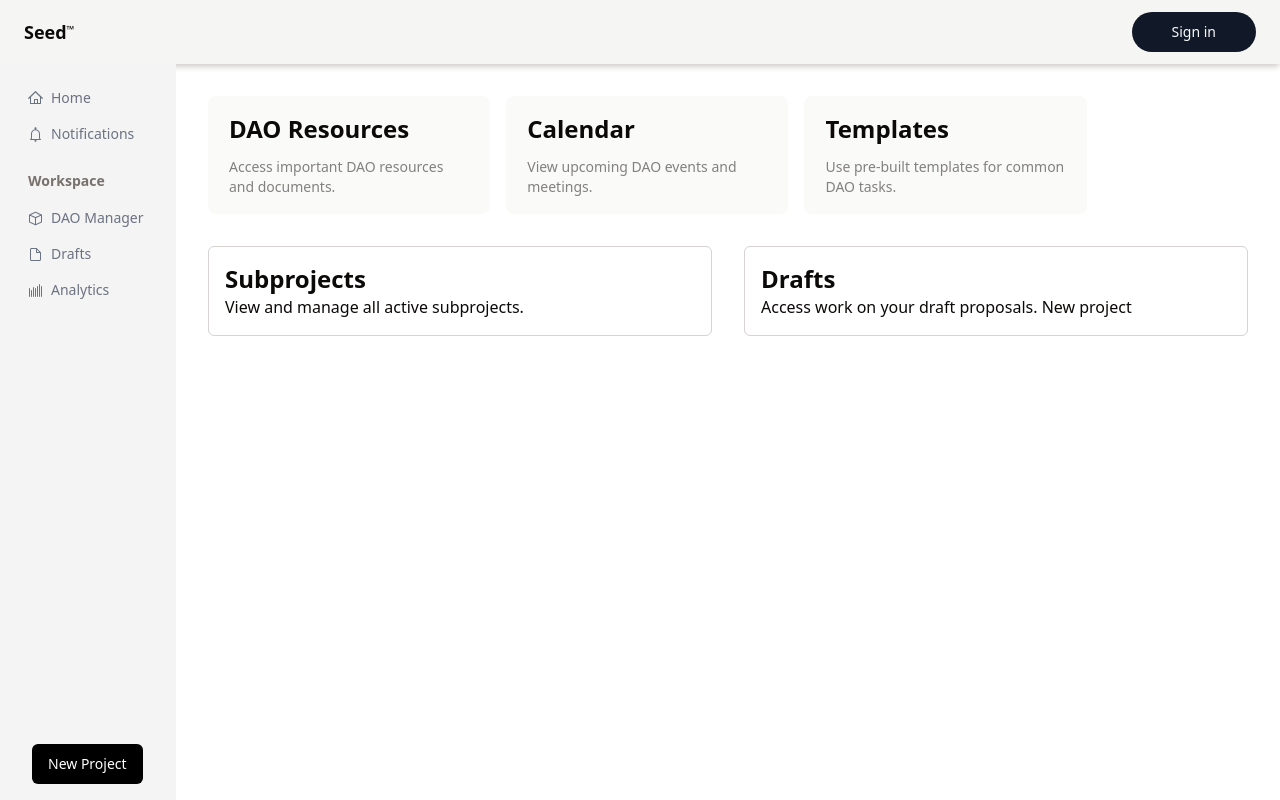
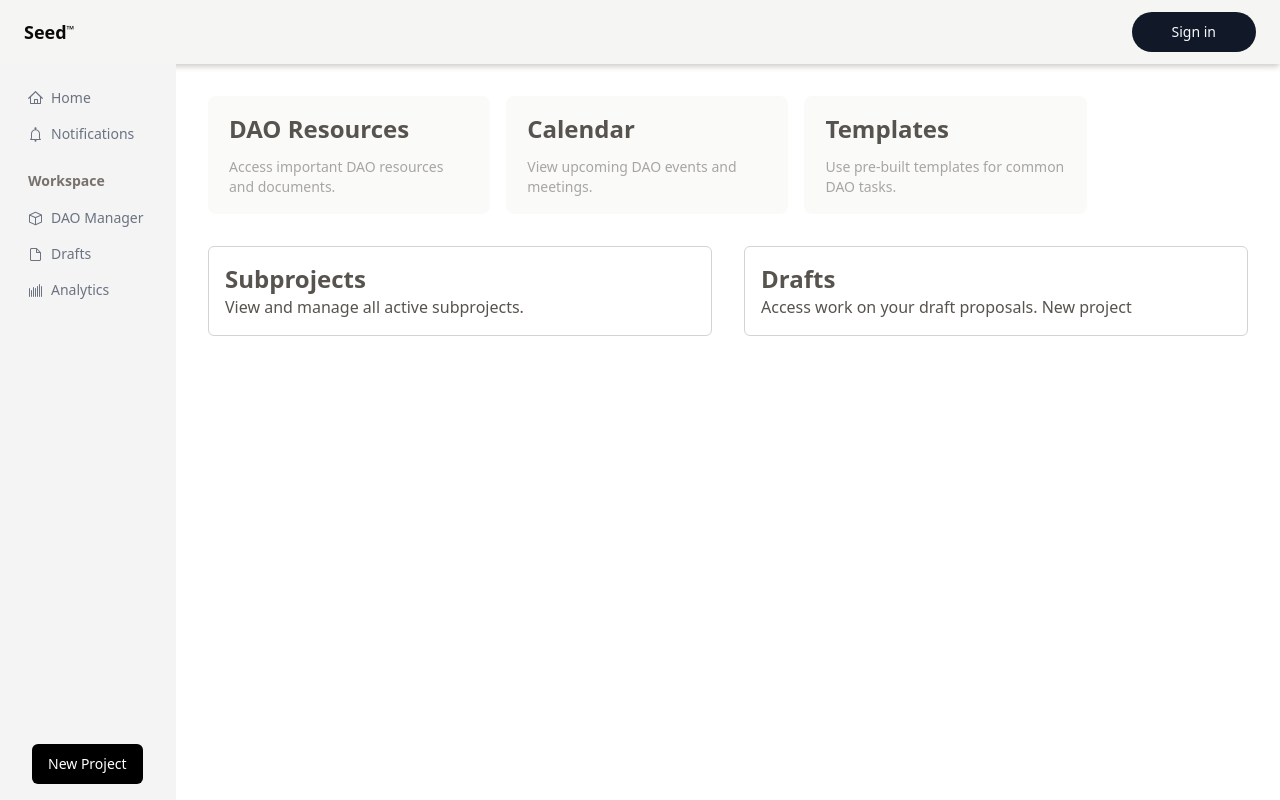
Before and after one commit to syntra-pro/syntra-app, a Next.js app: page / in a window 1280 px wide. Built offline with nearby package versions, Linux system fonts and the light colour scheme; no server answers.

Commit message:
fix(UI) dark mode fix

```diff
--- a/src/app/globals.css
+++ b/src/app/globals.css
@@ -117,3 +117,12 @@
 [data-theme='dark'] {
   --icon-color: #fff;
 }
+
+
+@media (prefers-color-scheme: dark) {
+  :root {
+    --foreground-rgb: 255, 255, 255;
+    --background-start-rgb: 0, 0, 0;
+    --background-end-rgb: 0, 0, 0;
+  }
+}
--- a/src/app/layout.tsx
+++ b/src/app/layout.tsx
@@ -41,18 +41,13 @@ export default function RootLayout({
   children: React.ReactNode;
 }) {
   return (
-    <html className="bg-white dark:bg-stone-950" lang="en">
+    <html lang="en">
       <head>
         <title>Welcome to SeedGov</title>
         <meta name="description" content="Seed" />
       </head>
 
-      <body
-      // style={{
-      //   background: "url(/background.png)",
-      //   backgroundSize: "cover",
-      // }}
-      >
+      <body className="bg-white dark:bg-stone-800">
         <Providers>
           <NetworkProvider>
             <HeadBar />
@@ -65,11 +60,9 @@ export default function RootLayout({
             >
               {/* sidebar */}
               <div
-                // style={{
-                //   background: "url(/backSidebar.png)",
-                //   backgroundSize: "cover",
-                // }}
-                className="fixed left-0 top-16 bottom-0 z-30 flex w-44
+                className="fixed left-0 top-16 bottom-0
+                 z-30
+                flex w-44
             flex-col border-rs bg-zinc-100 p-4
              dark:border-gray-800 dark:bg-gray-950"
               >
--- a/src/app/page.tsx
+++ b/src/app/page.tsx
@@ -6,7 +6,10 @@ export default function Home() {
       <div id="sector1" className="flex flex-col sm:flex-row  w-full gap-4">
         <a
           href="#"
-          className="group rounded-lg border border-transparent px-5 py-4 transition-colors bg-stone-50 hover:border-gray-300 hover:bg-gray-100 hover:dark:border-neutral-700 hover:dark:bg-neutral-800/30"
+          className="group rounded-lg border border-transparent px-5 py-4 transition-colors
+          bg-stone-50 dark:bg-stone-700
+          hover:bg-stone-100  hover:dark:bg-stone-600
+          text-stone-600 dark:text-stone-300"
           target="_blank"
           rel="noopener noreferrer"
         >
@@ -18,7 +21,10 @@ export default function Home() {
 
         <a
           href="#"
-          className="group rounded-lg border border-transparent px-5 py-4 transition-colors bg-stone-50 hover:border-gray-300 hover:bg-gray-100 hover:dark:border-neutral-700 hover:dark:bg-neutral-800/30"
+          className="group rounded-lg border border-transparent px-5 py-4 transition-colors
+          bg-stone-50 dark:bg-stone-700
+          hover:bg-stone-100  hover:dark:bg-stone-600
+          text-stone-600 dark:text-stone-300"
           target="_blank"
           rel="noopener noreferrer"
         >
@@ -30,7 +36,10 @@ export default function Home() {
 
         <a
           href="#"
-          className="group rounded-lg border border-transparent px-5 py-4 transition-colors bg-stone-50 hover:border-gray-300 hover:bg-gray-100 hover:dark:border-neutral-700 hover:dark:bg-neutral-800/30"
+          className="group rounded-lg border border-transparent px-5 py-4 transition-colors
+          bg-stone-50 dark:bg-stone-700
+          hover:bg-stone-100  hover:dark:bg-stone-600
+          text-stone-600 dark:text-stone-300"
           target="_blank"
           rel="noopener noreferrer"
         >
@@ -43,12 +52,20 @@ export default function Home() {
 
       {/* <div className="mb-32 grid text-center lg:mb-0 lg:w-full lg:max-w-5xl lg:grid-cols-4 lg:text-left"> */}
       <div id="sector2" className="flex  flex-col sm:flex-row w-full gap-8 ">
-        <div className="bg-transparent w-full border p-4 border-stone-300 rounded-md">
+        <div
+          className="bg-transparent w-full border p-4 rounded-md
+        text-stone-600 dark:text-stone-300
+        border-stone-300 dark:border-stone-700"
+        >
           <p className="text-2xl font-semibold">Subprojects</p>
           <h4>View and manage all active subprojects.</h4>
         </div>
 
-        <div className="bg-transparent w-full border p-4 border-stone-300 rounded-md">
+        <div
+          className="bg-transparent w-full border p-4  rounded-md
+        text-stone-600 dark:text-stone-300
+        border-stone-300 dark:border-stone-700"
+        >
           <p className="text-2xl font-semibold">Drafts</p>
           <h4> Access work on your draft proposals. New project</h4>
         </div>
--- a/tailwind.config.ts
+++ b/tailwind.config.ts
@@ -1,13 +1,13 @@
-import type { Config } from "tailwindcss"
+import type { Config } from "tailwindcss";
 
 const config = {
-  darkMode: ["class"],
+  // darkMode: ["class"],
   content: [
-    './pages/**/*.{ts,tsx}',
-    './components/**/*.{ts,tsx}',
-    './app/**/*.{ts,tsx}',
-    './src/**/*.{ts,tsx}',
-	],
+    "./pages/**/*.{ts,tsx}",
+    "./components/**/*.{ts,tsx}",
+    "./app/**/*.{ts,tsx}",
+    "./src/**/*.{ts,tsx}",
+  ],
   prefix: "",
   theme: {
     container: {
@@ -75,6 +75,6 @@ const config = {
     },
   },
   plugins: [require("tailwindcss-animate")],
-} satisfies Config
+} satisfies Config;
 
-export default config
+export default config;
```
Also changed, not shown: 1 other file (tests, documents, lock files or other folders).
